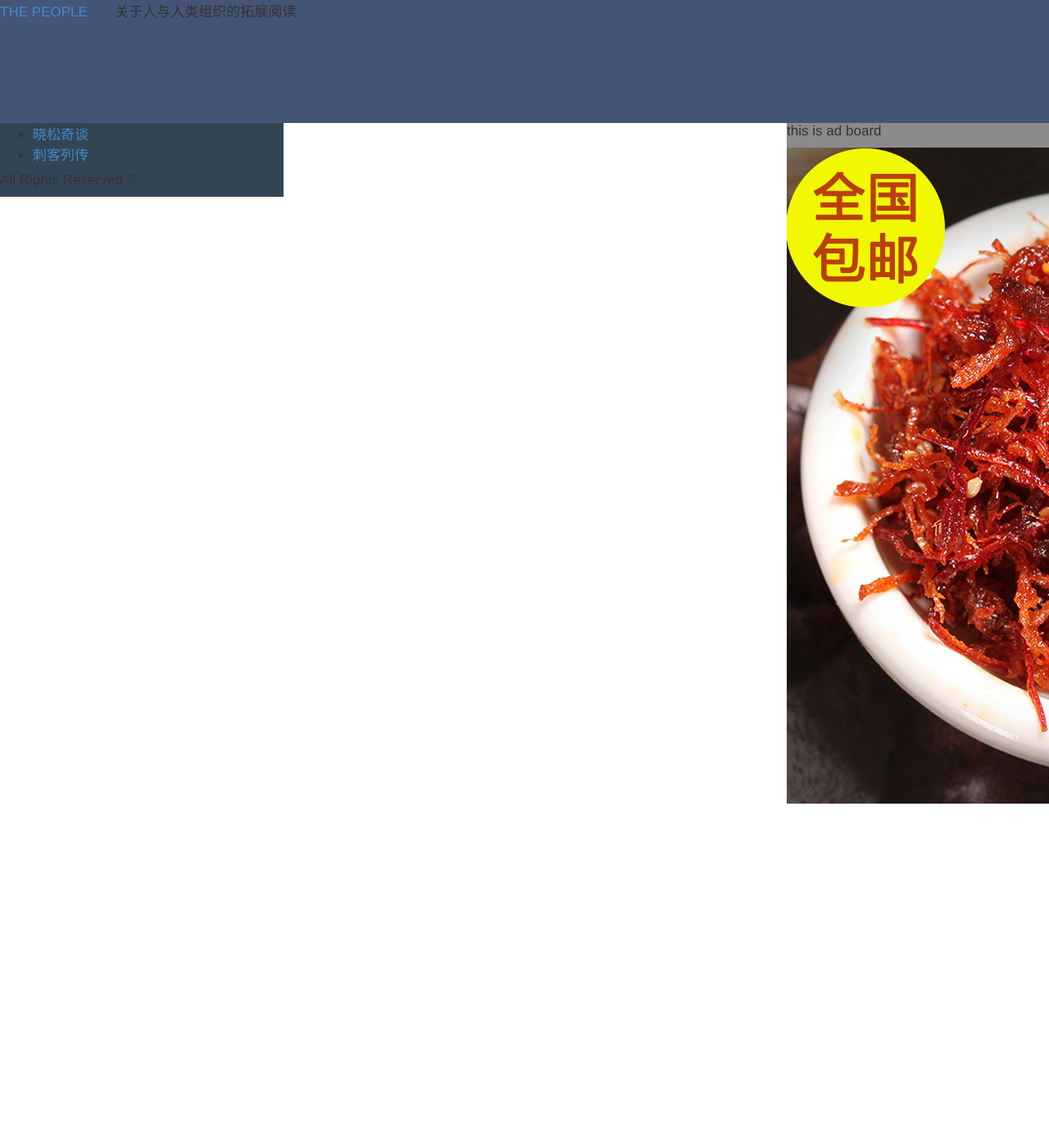
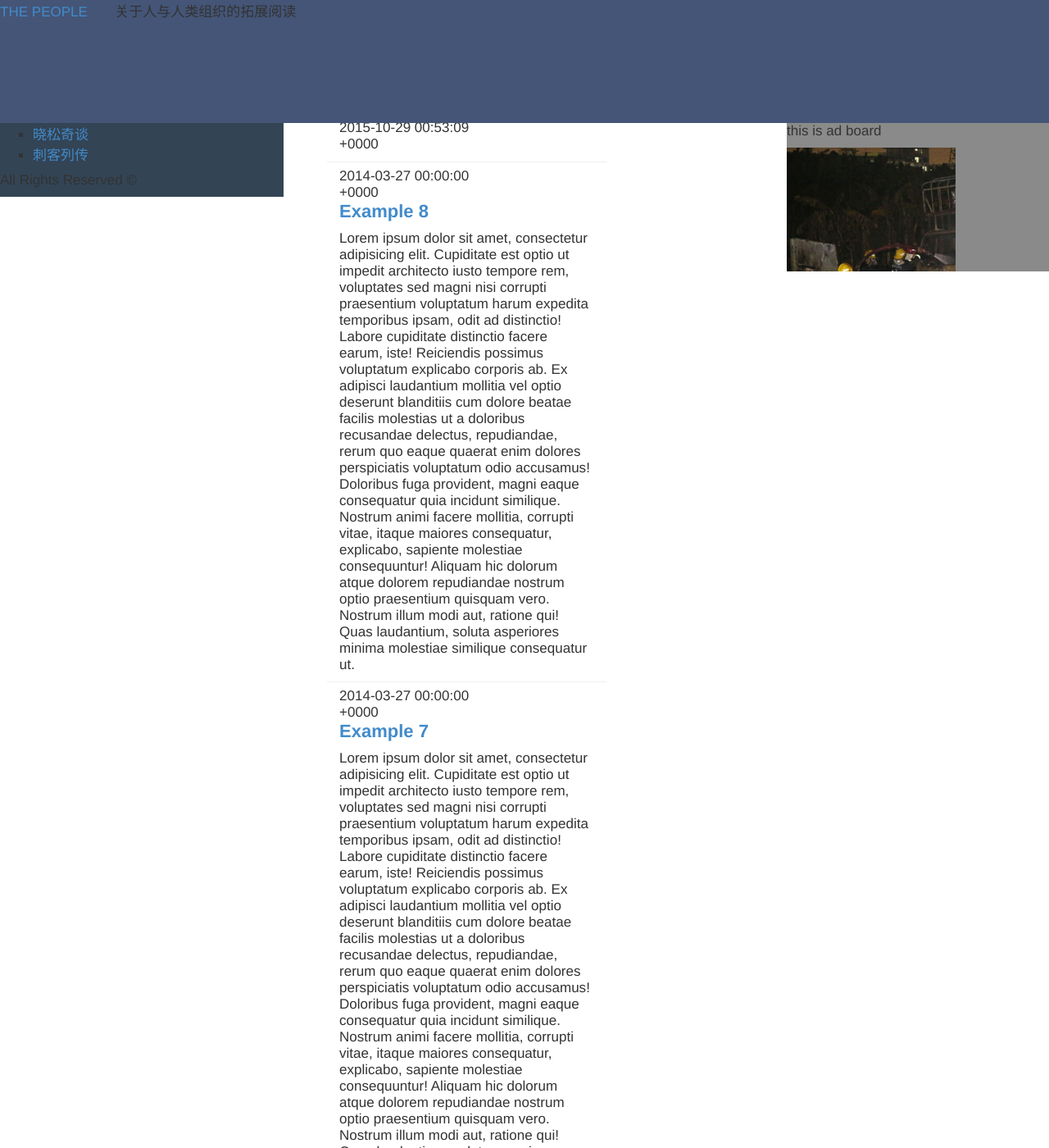
Before and after one commit to andyljj/thepeople, a Jekyll site: the page built from index.html, in a window 1280 px wide and 1400 px high. Shown: the whole window at 82% size. Built offline with Jekyll 4.4.1, drawn with Linux system fonts in a browser that asks for light colours; some web fonts are replaced; Markdown is read by kramdown in place of the engine named in the settings; comment, search, counter and statistics services are not loaded; some of the changed text lies outside the part shown.

Commit message:
分系列显示

```diff
--- a/_layouts/post.html
+++ b/_layouts/post.html
@@ -26,7 +26,7 @@
 </div>
 <!-- advertising board -->
 <div id="adboard" class="">
-    {% if post.series == 晓松奇谈 %}
+    {% if post.series == xsqt %}
         <img src="{{ "/assets/adimg/xsqt.jpg" | prepend: site.url }}">
     {% endif %}
 </div>
--- a/_posts/2015-02-27-hello-world.markdown
+++ b/_posts/2015-02-27-hello-world.markdown
@@ -4,7 +4,7 @@
 date: 2014-03-27
 comments: true
 archive: false
-series：刺客列传
+series：cklz
 ---
 Lorem ipsum dolor sit amet, consectetur adipisicing elit.
 
--- a/_posts/2015-03-19-typography.markdown
+++ b/_posts/2015-03-19-typography.markdown
@@ -4,7 +4,7 @@
 date: 2014-03-19
 comments: true
 archive: false
-series：晓松奇谈
+series：xsqt
 ---
 Lorem ipsum dolor sit amet Id, aliquam magni et officiis nemo nihil aliquid placeat alias. Eum voluptates ducimus, nobis ex illum laboriosam quidem corrupti impedit ratione in voluptatum amet beatae facilis temporibus voluptate praesentium voluptatibus! At ab, iusto error amet eveniet debitis ipsa recusandae possimus minima sunt itaque, nulla ducimus officia, consequatur ipsum laudantium magnam hic fuga vero incidunt nostrum. Commodi, perspiciatis ut nostrum fugit nulla cumque voluptate harum nemo accusamus?
 
--- a/archive.html
+++ b/archive.html
@@ -7,7 +7,7 @@
       <div class="col-sm-12">
         <div class="page">
             {% for post in site.posts %}
-                {% if post.series == "刺客列传" %}
+                {% if post.series == cklz %}
                 <div class="page-item">
                     <div class="col-sm-8">
                         <ul class="page-item-title">
--- a/index.html
+++ b/index.html
@@ -5,7 +5,7 @@
       <div class="col-sm-12">
         <div class="page">
             {% for post in site.posts %}
-                {% if post.series == "晓松奇谈" %}
+                {% if post.series == xsqt %}
                 <div class="page-item">
                     <div class="col-sm-8">
                         <ul class="page-item-title">
```
Also changed, not shown: assets/adimg/1.jpg.
